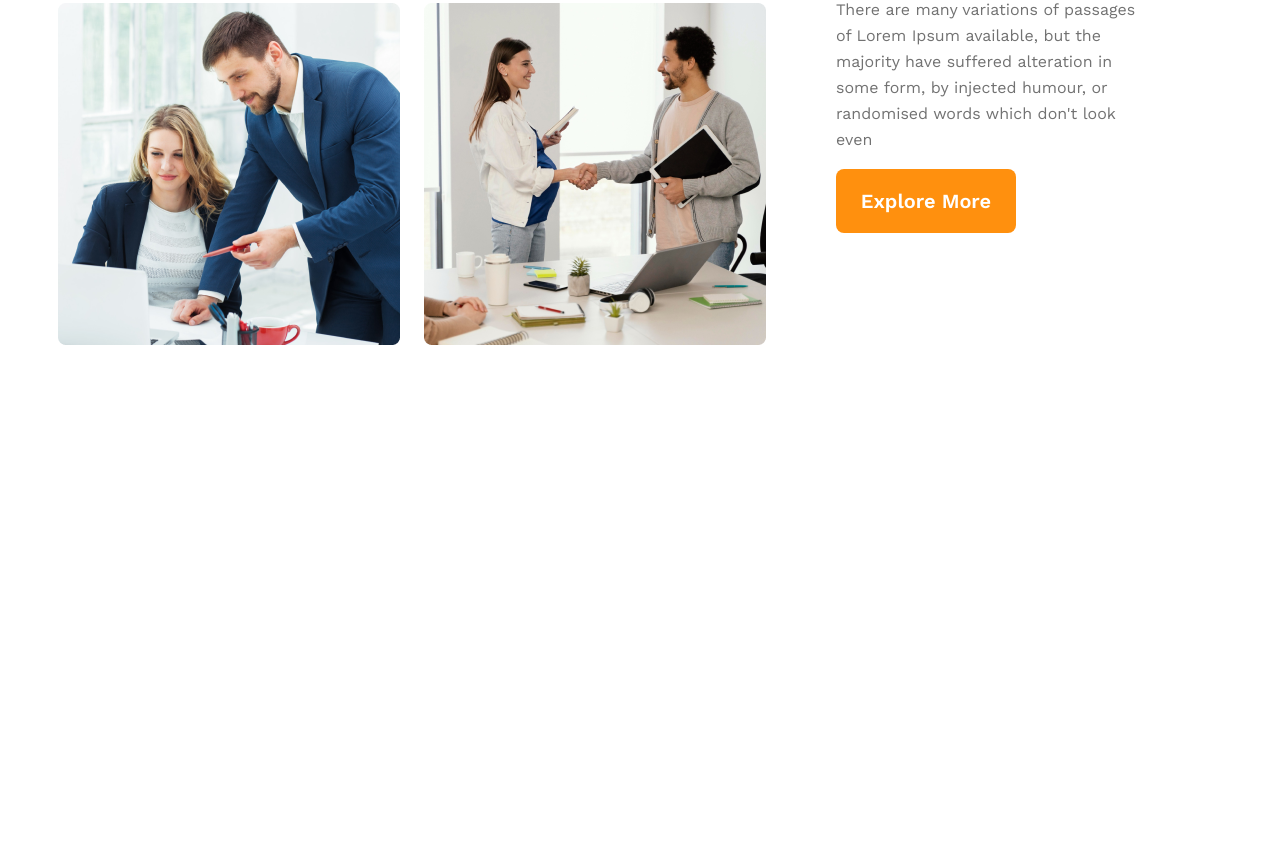
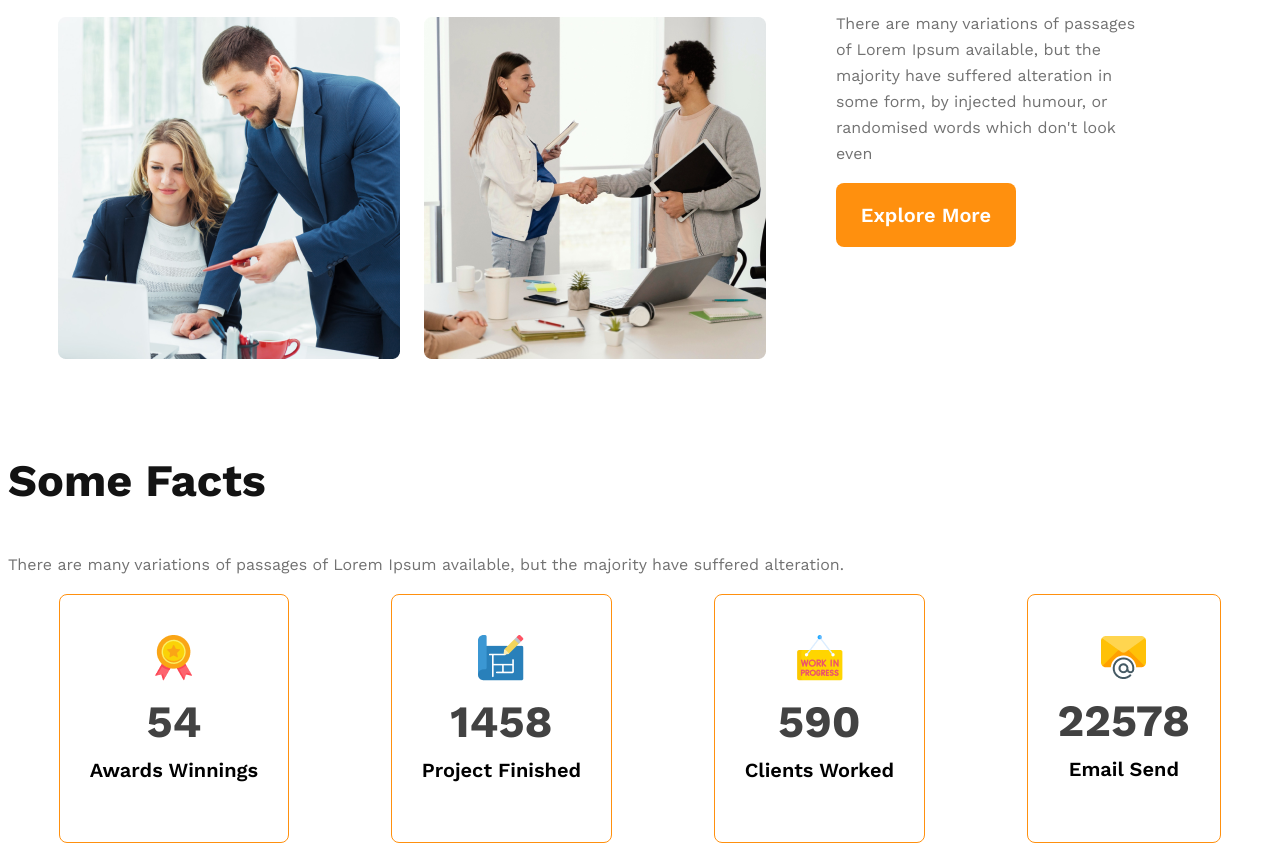
Before and after one commit to Sharifalmahmudjamil/g3-architecutre-website, a plain HTML site: page index.html in a window 1280 px wide. Shown: the part 1435-2286 px from the top of the page. Before the commit the page ends 1838 px from the top, so only its background shows below. Drawn offline with nearby package versions, Linux system fonts and the light colour scheme.

Commit message:
card section added

```diff
--- a/index.html
+++ b/index.html
@@ -22,7 +22,7 @@
             <h1 class="banner-title">Brand New
                 Group of Architects
                 </h1>
-                <p class="p-description">There are many variations of passages of Lorem Ipsum available, but the majority have suffered alteration in some form, by injected humour, or randomised words which don't look even</p>
+                <p class="feature-description">There are many variations of passages of Lorem Ipsum available, but the majority have suffered alteration in some form, by injected humour, or randomised words which don't look even</p>
                 <button class="btn-primary"> Explore More</button>
                 </div>
 
@@ -63,6 +63,38 @@
 
             </div>
         </section>
+        <!-- feature sections -->
+        <section>
+
+        </section>
+
+        <!-- fact sections -->
+        <section class="fact">
+            <h3 class="some">Some Facts</h3>
+            <p class="feature-description">There are many variations of passages of Lorem Ipsum available, but the majority have suffered alteration.</p>
+            <div class="facts-card-container">
+                <div class="card">
+                <img src="images/icons/ribon.png" alt="">
+                <h2 class="card-status">54</h2>
+                <p class="card-title">Awards Winnings</p>
+                </div>
+                <div class="card ">
+                <img src="images/icons/projects.png" alt="">
+                <h2 class="card-status">1458</h2>
+                <p class="card-title">Project Finished</p>
+                </div>
+                <div class="card">
+                <img src="images/icons/customers.png" alt="">
+                <h2 class="card-status">590</h2>
+                <p class="card-title">Clients Worked</p>
+                </div>
+                <div class="card">
+                <img src="images/icons/email.png" alt="">
+                <h2 class="card-status">22578</h2>
+                <p class="card-title">Email Send</p>
+                </div>
+            </div>
+        </section>
 
     </main>
 
--- a/styles/architec.css
+++ b/styles/architec.css
@@ -47,7 +47,7 @@ nav li a{
     font-weight: 700;
 
 }
-.p-description{
+.feature-description{
     color: var(--dark-03, #727272);
     font-size: 16px;
     font-weight: 400;
@@ -110,8 +110,36 @@ main{
     line-height: 26px; /* 162.5% */
 }
 
+/* section 2 styls */
+.some{
+    color: var(--dark-01, #131313);
+    font-size: 45px;
+    font-weight: 700;
+}
 
+/* facts sections design */
+.facts-card-container .card{
+    border-radius: 8px;
+    border: 1px solid #FF900E;
+    text-align: center;
+    padding: 40px 30px;
+}
+.facts-card-container{
+    display: flex;
+    justify-content: space-around;
+}
+.facts-card-container .card-status{
+    font-size: 2.8rem;
+    color: #424242;
+    margin-top: 10px;
+    margin-bottom: 10px;
+}
+.facts-card-container .card-title{
+    font-weight: 600;
+    font-size: 1.25rem;
+    margin-top: 5px;
 
+}
 
     /* responsive styles */
 @media screen and (max-width:576px){
```
